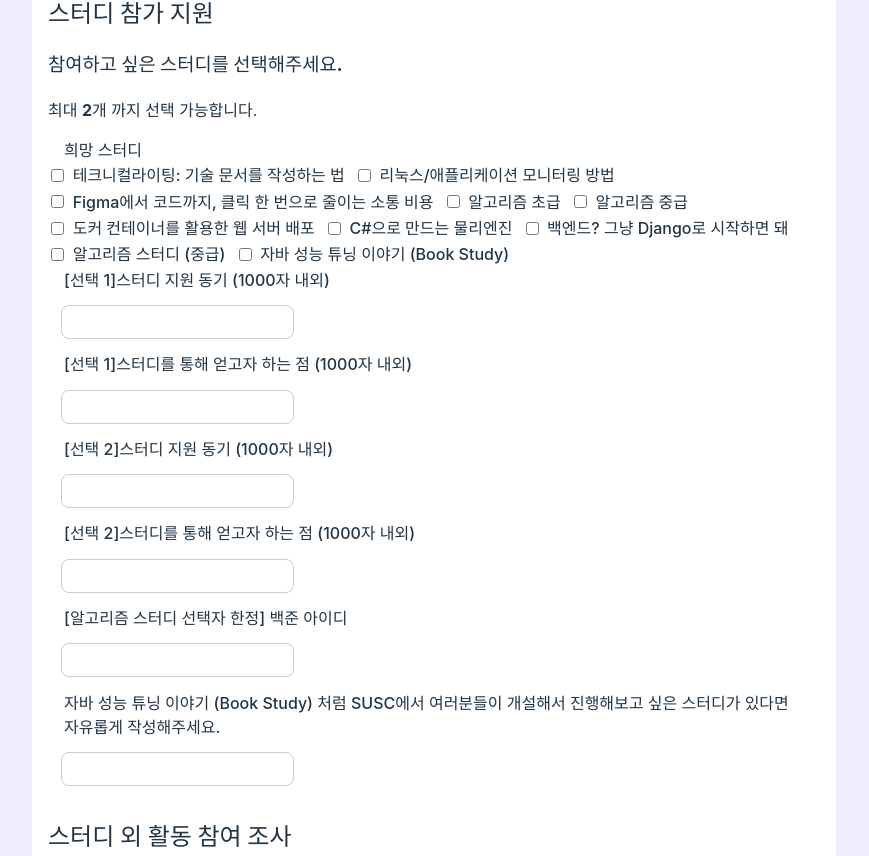
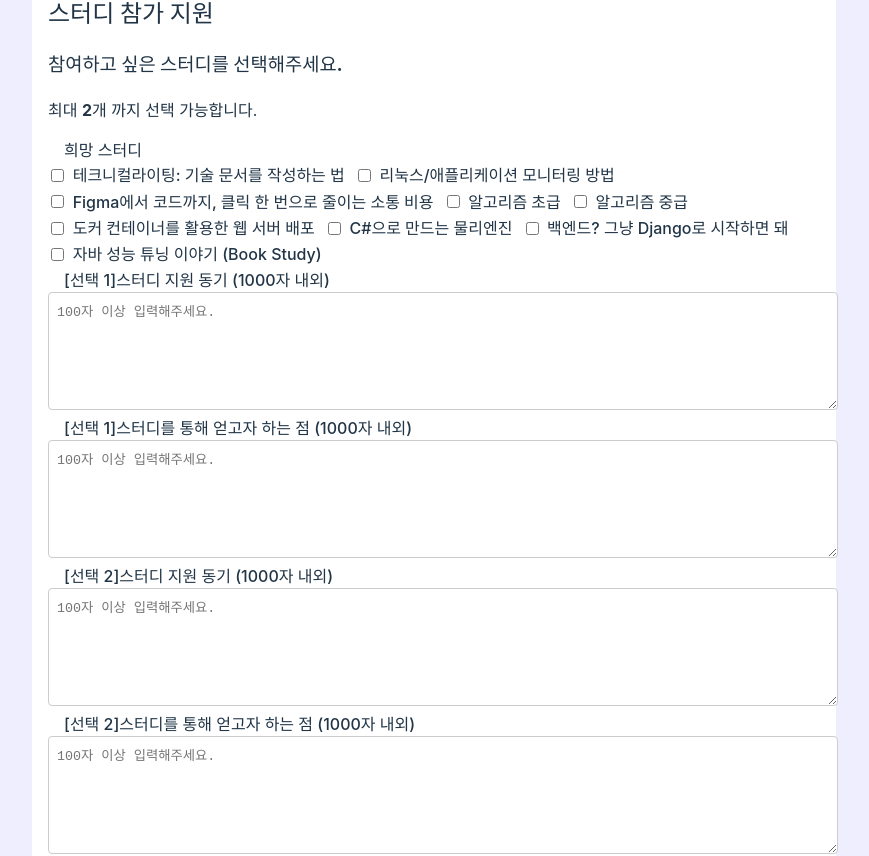
Before and after one commit to SUSC-KR/SUSC-SURVEY, a React (Vite) app: page /ParticipationSurvey in a window 1280 px wide. Shown: the part 1858-2714 px from the top of the page, without its empty margins (206-1075 px from the left). Built offline with nearby package versions, Linux system fonts and the light colour scheme; a web font is replaced by a local one.

Commit message:
feat: long-text type 추가

```diff
--- a/src/components/Question.tsx
+++ b/src/components/Question.tsx
@@ -45,6 +45,22 @@ const Question: React.FC<QuestionProps> = ({
       <label>{label}</label>
       {type === "text" && (
         <input type="text" value={value as string} onChange={handleChange} />
+      )}
+      {type === "long-text" && (
+        <textarea
+          value={value as string}
+          onChange={handleChange}
+          rows={5}
+          style={{
+            width: "100%",
+            minHeight: "100px",
+            padding: "8px",
+            border: "1px solid #ccc",
+            borderRadius: "4px",
+            resize: "vertical",
+          }}
+          placeholder="100자 이상 입력해주세요."
+        />
       )}
       {type === "checkbox" &&
         options?.map((opt) => (
--- a/src/pages/ParticipationSurvey.tsx
+++ b/src/pages/ParticipationSurvey.tsx
@@ -81,28 +81,27 @@ const ParticipationSurvey: React.FC = () => {
             "도커 컨테이너를 활용한 웹 서버 배포",
             "C#으로 만드는 물리엔진",
             "백엔드? 그냥 Django로 시작하면 돼",
-            "알고리즘 스터디 (중급)",
             "	자바 성능 튜닝 이야기 (Book Study)",
           ],
         },
         {
           id: "studyMotivation1",
-          type: "text",
+          type: "long-text",
           label: "[선택 1]스터디 지원 동기 (1000자 내외)",
         },
         {
           id: "studyGoals1",
-          type: "text",
+          type: "long-text",
           label: "[선택 1]스터디를 통해 얻고자 하는 점 (1000자 내외)",
         },
         {
           id: "studyMotivation2",
-          type: "text",
+          type: "long-text",
           label: "[선택 2]스터디 지원 동기 (1000자 내외)",
         },
         {
           id: "studyGoals2",
-          type: "text",
+          type: "long-text",
           label: "[선택 2]스터디를 통해 얻고자 하는 점 (1000자 내외)",
         },
         {
@@ -112,7 +111,7 @@ const ParticipationSurvey: React.FC = () => {
         },
         {
           id: "otherStudyPlan",
-          type: "text",
+          type: "long-text",
           label:
             "자바 성능 튜닝 이야기 (Book Study) 처럼 SUSC에서 여러분들이 개설해서 진행해보고 싶은 스터디가 있다면 자유롭게 작성해주세요.",
         },
```
